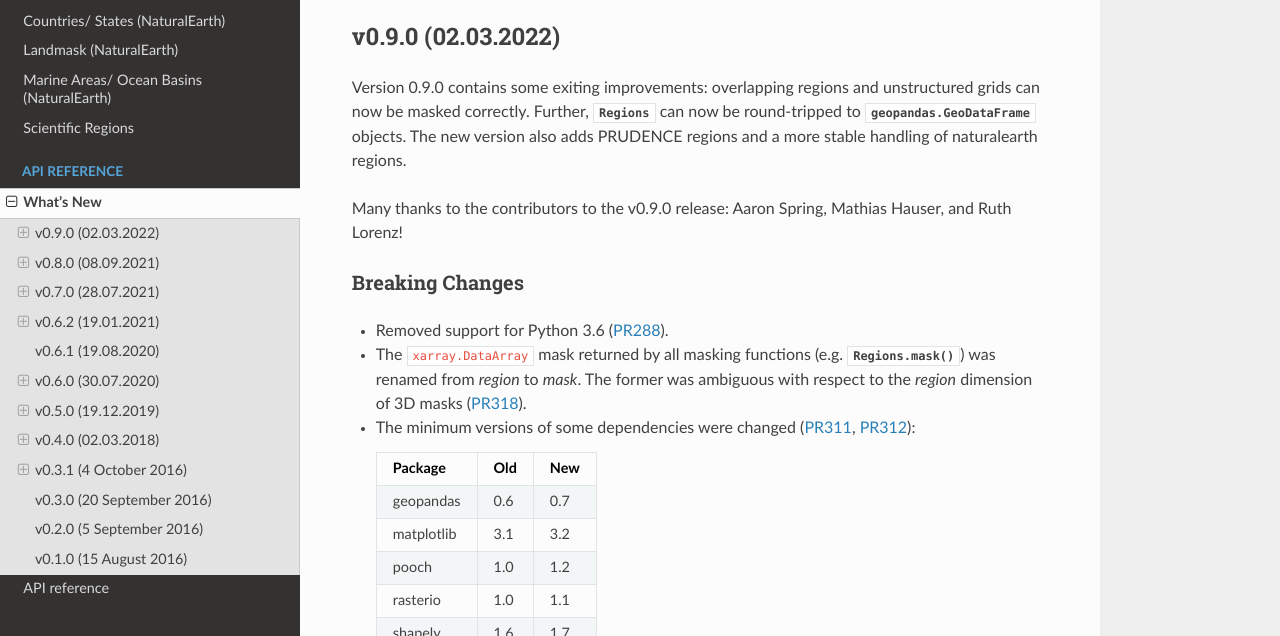
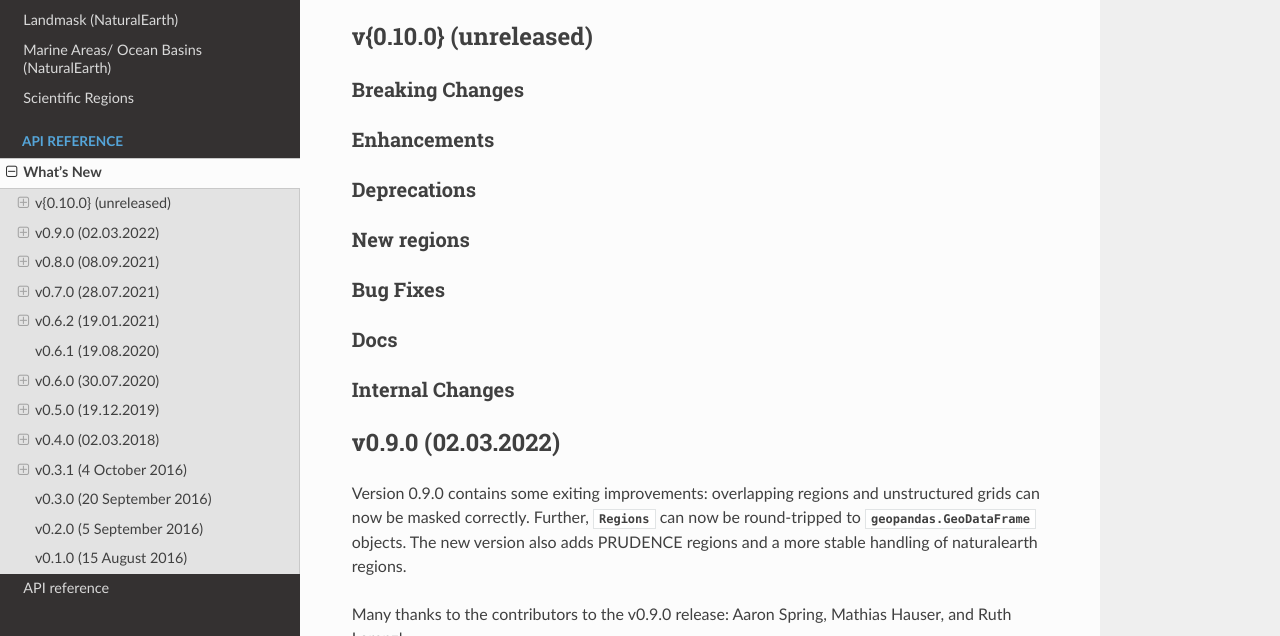
Before and after one commit to regionmask/regionmask, a Sphinx documentation site: the page built from docs/whats_new.rst, in a window 1280 px wide and 900 px high, cut to the strip 264-900 px from the top of the window. Built offline with Sphinx 7.4.7 and the Read the Docs theme 2.0.0, drawn with Linux system fonts in a browser that asks for light colours; pages that are not in the unit, such as notebooks, are missing from menus; the version number could not be read and is left out.

Commit message:
new whatsnew section

```diff
--- a/docs/whats_new.rst
+++ b/docs/whats_new.rst
@@ -7,6 +7,33 @@ What's New
    :suppress:
 
     import regionmask
+
+.. _whats-new.0.10.0:
+
+v{0.10.0} (unreleased)
+----------------------
+
+Breaking Changes
+~~~~~~~~~~~~~~~~
+
+Enhancements
+~~~~~~~~~~~~
+
+Deprecations
+~~~~~~~~~~~~
+
+New regions
+~~~~~~~~~~~
+
+Bug Fixes
+~~~~~~~~~
+
+Docs
+~~~~
+
+Internal Changes
+~~~~~~~~~~~~~~~~
+
 
 .. _whats-new.0.9.0:
 
```
